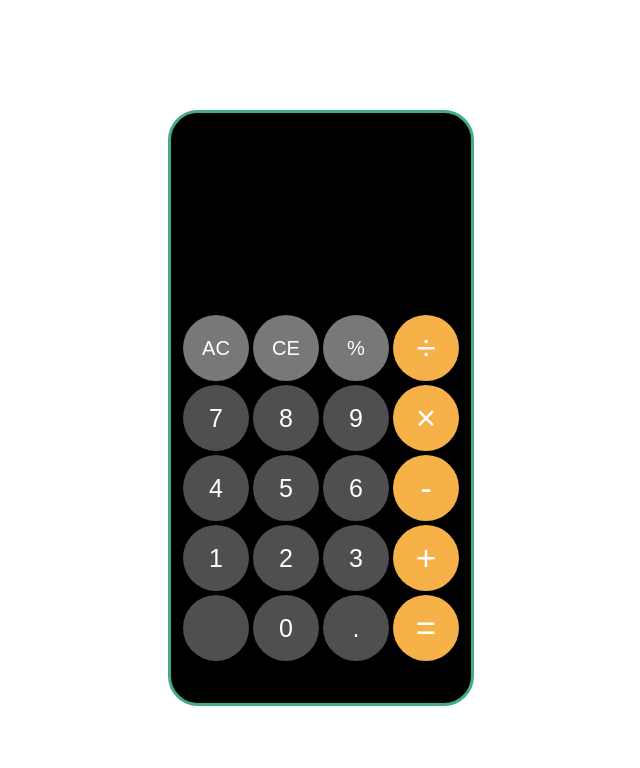
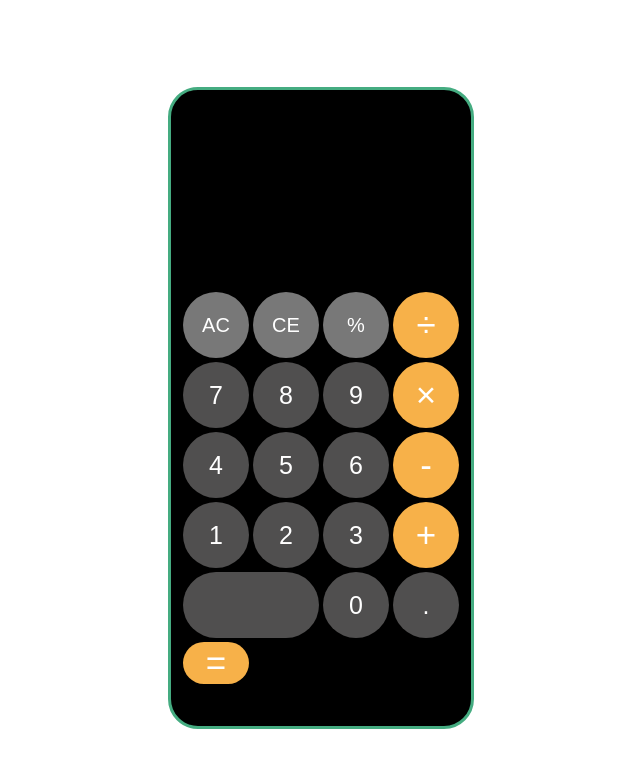
Before and after one commit to sokyrsokyr/calculator, a plain HTML site: page index.html in a window 1280 px wide. Shown: the whole page, without its empty margins (319-959 px from the left). Drawn offline with Linux system fonts and the light colour scheme.

Commit message:
Update main.css

```diff
--- a/main.css
+++ b/main.css
@@ -95,3 +95,7 @@ p {
     width: fit-content;
     margin: 10px 10px;
 }
+
+.numbers:nth-child(17) {
+    grid-column: span 2;
+}
```
